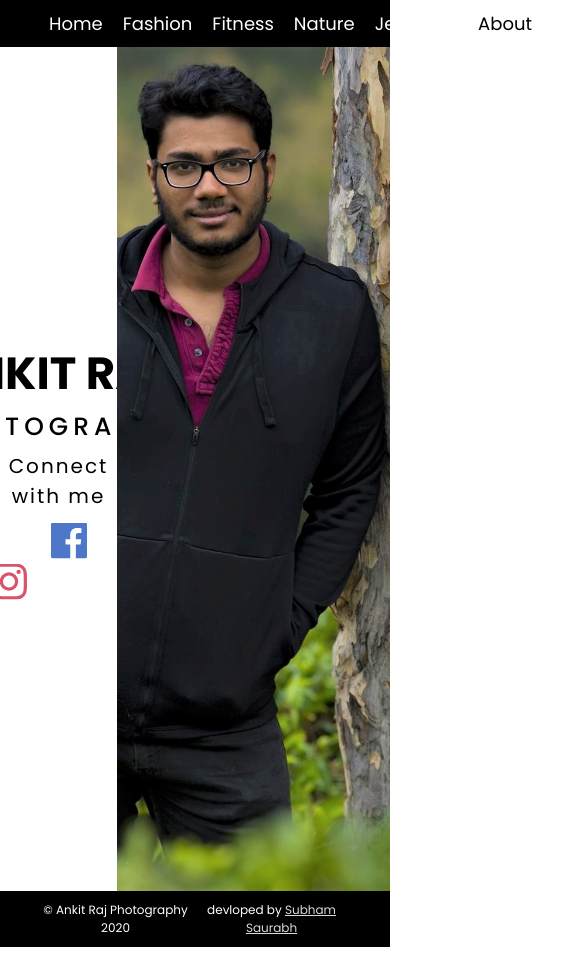
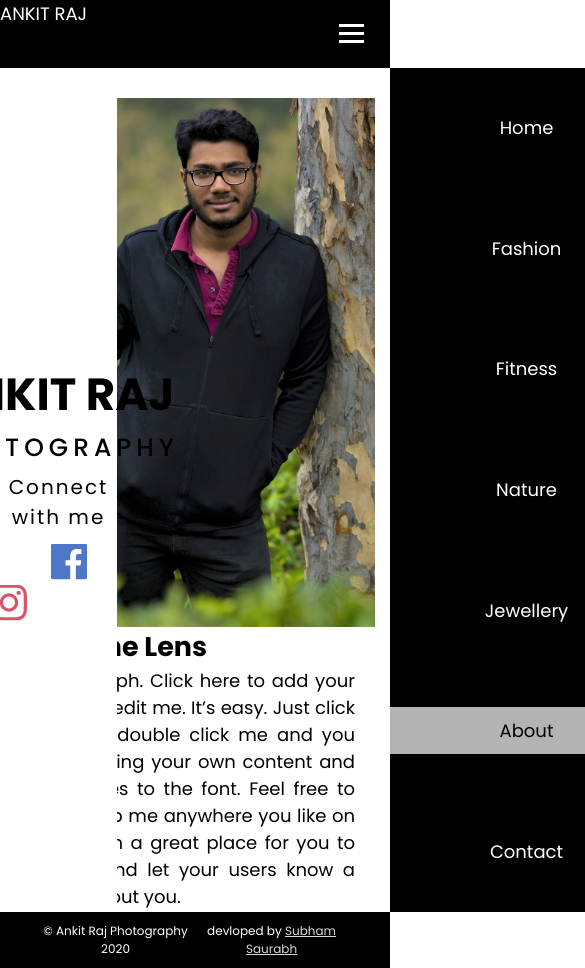
Before and after one commit to saurabhsubham113/Photography-portfolio, a React (Create React App) app: page /about in a window 390 px wide. Shown: the top 968 px of the page, 585 px wide, since content can reach past the window. Before the commit the page ends 947 px from the top, so only its background shows below. Built offline with nearby package versions, Linux system fonts and the light colour scheme.

Commit message:
added mobile nav

```diff
--- a/src/components/NavBar/NavBar.js
+++ b/src/components/NavBar/NavBar.js
@@ -1,12 +1,33 @@
-import React from 'react'
+import React, { useState, useEffect } from 'react'
 import { NavLink } from "react-router-dom";
 import './NavBar.scss'
 
 function NavBar() {
+
+    const [isActive, setIsActive] = useState(false)
+
+    useEffect(() => {
+        const list = document.getElementsByClassName('nav-item');
+        console.log(isActive);
+    }, [isActive])
+
+
+    const navHandle = (e) => {
+        setIsActive(prevItem => (
+            !isActive
+        ))
+    }
+
+    document.getElementsByClassName('nav-item')
     return (
         <div className="NavBar">
-            <nav className="nav">
-                <ul className="nav-links">
+            <nav className="nav ">
+                <div className="logo">
+                    <NavLink activeClassName="nav-link-active" className="nav-link" to="/home">
+                        ANKIT RAJ
+                    </NavLink>
+                </div>
+                <ul className={isActive ? "nav-links nav-active" : "nav-links"}>
                     <NavLink activeClassName="nav-link-active" className="nav-link" to="/home">
                         <li className="nav-item">Home</li>
                     </NavLink>
@@ -29,6 +50,11 @@ function NavBar() {
                         <li className="nav-item">Contact</li>
                     </NavLink>
                 </ul>
+                <div onClick={navHandle} className="burger">
+                    <div className={isActive ? "toggle-line-1" : "line-1"}></div>
+                    <div className={isActive ? "toggle-line-2" : "line-2"}></div>
+                    <div className={isActive ? "toggle-line-3" : "line-3"}></div>
+                </div>
             </nav>
         </div>
     )
--- a/src/components/NavBar/NavBar.scss
+++ b/src/components/NavBar/NavBar.scss
@@ -1,16 +1,16 @@
 .nav-link {
   text-decoration: none;
   color: white;
-
-  // &:hover {
-  //   color: black;
-  //   background-color: rgba(255, 255, 255, 0.7);
-  // }
 }
 .nav {
   background-color: black;
   color: white;
   font-size: 1.8rem;
+  display: flex;
+
+  .logo {
+    display: none;
+  }
   .nav-links {
     display: flex;
     justify-content: space-around;
@@ -21,6 +21,8 @@
     cursor: pointer;
 
     .nav-link-active {
+      text-align: center;
+      // width: 100%;
       color: black;
       background-color: rgba(255, 255, 255, 0.7);
     }
@@ -28,9 +30,88 @@
       padding: 1rem;
 
       &:hover {
+        width: 100%;
         color: black;
         background-color: rgba(255, 255, 255, 0.7);
       }
     }
   }
+
+  .burger {
+    display: none;
+    div {
+      width: 2.5rem;
+      height: 0.3rem;
+      background-color: #fff;
+      margin: 0.5rem;
+      transition: all 0.3s ease;
+    }
+  }
 }
+
+@media screen and (max-width: 720px) {
+  body {
+    overflow-x: hidden;
+  }
+  .nav {
+    height: 8vh;
+    z-index: 999;
+    background: black;
+    .logo {
+      display: block;
+    }
+    .nav-active {
+      transform: translateX(0%) !important;
+    }
+    .nav-links {
+      height: 100vh;
+      width: 70%;
+      position: absolute;
+      right: 0;
+      min-height: 100vh;
+      top: 8vh;
+      background-color: black;
+      display: flex;
+      flex-direction: column;
+      transform: translateX(100%);
+      transition: transform 0.5s ease-in;
+      .nav-link {
+        width: 100%;
+        text-align: center;
+      }
+      .nav-link-active {
+        width: 100%;
+      }
+    }
+
+    .burger {
+      display: block;
+      margin-top: auto;
+      margin: auto 21px;
+      margin-left: auto;
+
+      .toggle {
+        &-line-1 {
+          transform: rotate(-45deg) translate(-0.5rem, 0.6rem) !important;
+        }
+        &-line-2 {
+          opacity: 0;
+        }
+        &-line-3 {
+          transform: rotate(45deg) translate(-0.5rem, -0.6rem);
+        }
+      }
+    }
+  }
+
+  @keyframes NavLinkFade {
+    from {
+      opacity: 0;
+      transform: translateX(5rem);
+    }
+    to {
+      opacity: 1;
+      transform: translateX(0rem);
+    }
+  }
+}
--- a/src/components/ProfleColumn/profileColumn.scss
+++ b/src/components/ProfleColumn/profileColumn.scss
@@ -1,4 +1,5 @@
 .column {
+  z-index: 1;
   width: 30%;
   min-height: 100vh;
   display: flex;
@@ -43,3 +44,19 @@
     }
   }
 }
+
+@media (min-width: 720px) and (max-width: 1024px) {
+  .column {
+    width: 40%;
+
+    .name {
+      .heading {
+        text-align: center;
+        font-size: 3.5rem;
+      }
+      .sub-heading {
+        font-size: 2rem;
+      }
+    }
+  }
+}
--- a/src/components/pages/About/About.js
+++ b/src/components/pages/About/About.js
@@ -9,10 +9,11 @@ function About() {
         <div className="about">
             <div className="about-container">
                 <div className="profile-image">
-                    {/* <img src={profilePic} alt="profile" /> */}
-                    <LazyLoadImage src={profilePic} alt=" profile" effect="blur" />
+                    {/* <LazyLoadImage src={profilePic} alt=" profile" effect="blur" /> */}
                 </div>
                 <div className="profile-summary">
+                    <img src={profilePic} alt="profile" />
+
                     <h2>Behind the Lens</h2>
                     <p>
                         I'm a paragraph. Click here to add your own text and edit me. It’s easy.
--- a/src/components/pages/About/about.scss
+++ b/src/components/pages/About/about.scss
@@ -1,24 +1,23 @@
 .about {
   width: 76%;
   height: 100vh;
-  overflow: hidden;
+  overflow: auto;
 
   &-container {
-    display: flex;
-    align-items: flex-start;
-    justify-content: center;
-
-    gap: 3.5rem;
+    display: block;
   }
   img {
-    width: 55rem;
-    height: 100vh;
+    margin-top: 1rem;
+    padding: 0 1.5rem;
+    width: 40rem;
+    float: left;
     object-fit: cover;
     object-position: top;
   }
 
   .profile-summary {
-    align-self: center;
+    float: right;
+    // align-self: center;
     padding: 2rem 0;
     p {
       padding-right: 3.5rem;
@@ -26,3 +25,27 @@
     }
   }
 }
+
+@media (min-width: 720px) and (max-width: 1000px) {
+  .about {
+    overflow: auto;
+    &-container {
+      // flex-direction: column;
+      display: block;
+      gap: 2rem;
+    }
+    .profile-image {
+      height: 40%;
+      display: inline;
+    }
+    img {
+      margin-top: 1rem;
+      padding: 0 1.5rem;
+      float: left;
+      width: 50%;
+    }
+    .profile-summary {
+      float: right;
+    }
+  }
+}
--- a/src/components/pages/Contact/contact.scss
+++ b/src/components/pages/Contact/contact.scss
@@ -1,4 +1,6 @@
 .contact {
+  overflow: auto;
+  // margin: 3rem 0;
   width: 76%;
   height: 100vh;
   display: flex;
@@ -13,6 +15,10 @@
     border: 0.2rem solid black;
   }
 
+  &-form {
+    margin: 4rem 0;
+  }
+
   &-inputs {
     display: flex;
     gap: 2rem;
@@ -25,7 +31,7 @@
 
     input {
       padding: 1rem;
-      width: 100%;
+      width: 28rem;
     }
     input[type="text"]:hover,
     input[type="text"]:focus,
@@ -64,8 +70,43 @@
     &:hover {
       color: white;
       background-position: left bottom;
-      //   background-color: rgb(182, 182, 182);
-      //   color: #000;
+    }
+  }
+
+  &::-webkit-scrollbar {
+    width: 20px;
+  }
+
+  &::-webkit-scrollbar-track {
+    border: 1px solid #000;
+    padding: 2px 0;
+    background-color: #404040;
+  }
+  &::-webkit-scrollbar {
+    width: 10px;
+  }
+  &::-webkit-scrollbar-thumb {
+    border-radius: 10px;
+    box-shadow: inset 0 0 6px rgba(0, 0, 0, 0.3);
+    background-color: #737272;
+    border: 1px solid #000;
+  }
+  &::-webkit-scrollbar-thumb:hover {
+    background: rgb(143, 145, 148);
+  }
+}
+
+@media (min-width: 720px) and (max-width: 1100px) {
+  .contact {
+    &-inputs {
+      flex-direction: column;
+    }
+
+    &-main {
+      gap: 2rem;
+      input {
+        width: 47rem;
+      }
     }
   }
 }
--- a/src/index.scss
+++ b/src/index.scss
@@ -11,7 +11,7 @@ html {
   font-size: 62.5%;
 }
 body {
-  // overflow: hidden;
+  // overflow-x: hidden;
   font-size: 1.8rem;
   font-family: "Poppins", -apple-system, BlinkMacSystemFont, "Segoe UI",
     "Roboto", "Oxygen", "Ubuntu", "Cantarell", "Fira Sans", "Droid Sans",
```
Also changed, not shown: src/components/NavBar/DrawerButton/DrawerToggle.js (added, +14 -0 lines), src/components/NavBar/DrawerButton/drawerToggle.scss (added, +20 -0 lines), src/components/NavBar/SideDrawer/SideDrawer.js (added), src/components/NavBar/SideDrawer/sideDrawer.scss (added), 1 other file (tests, documents, lock files or other folders).
